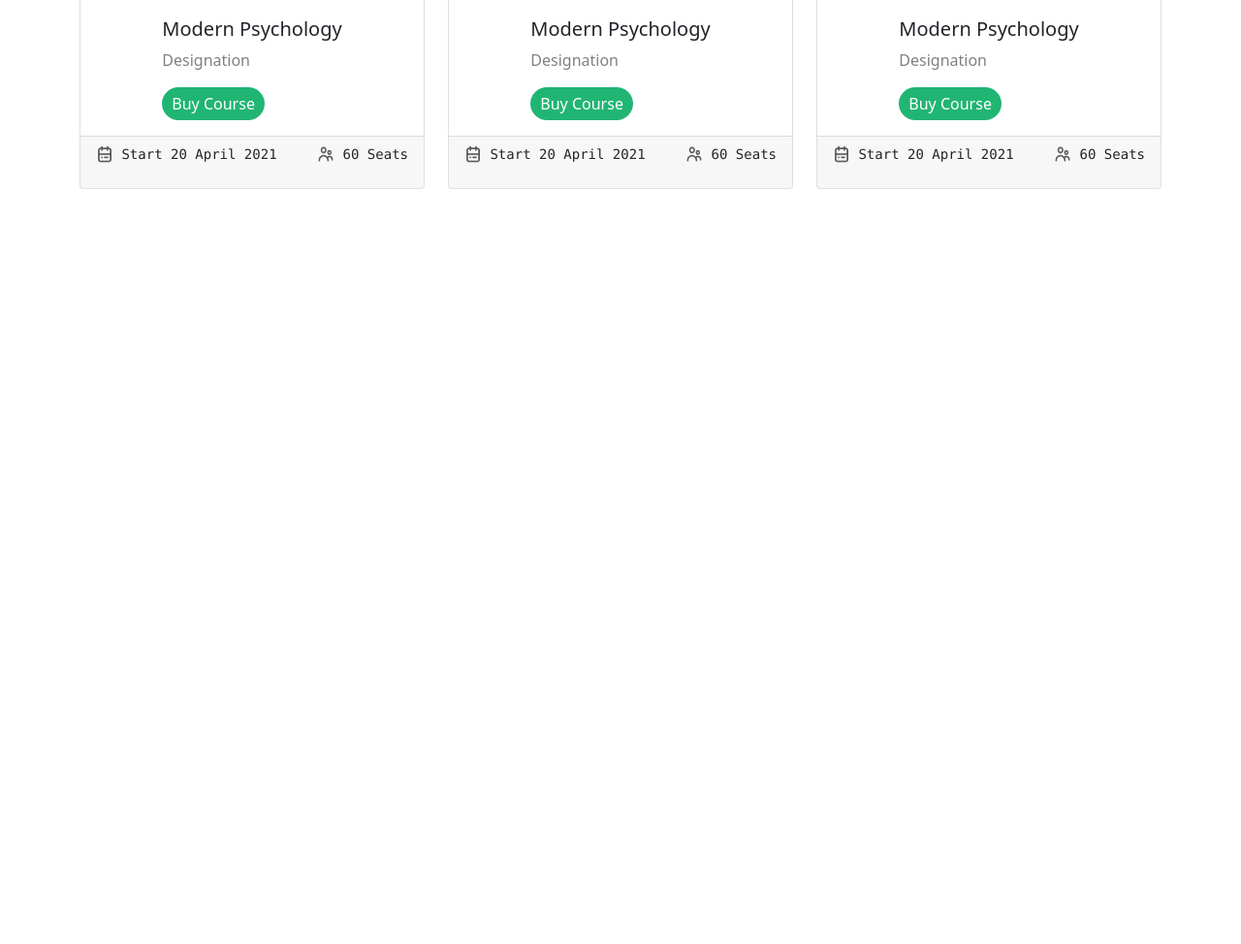
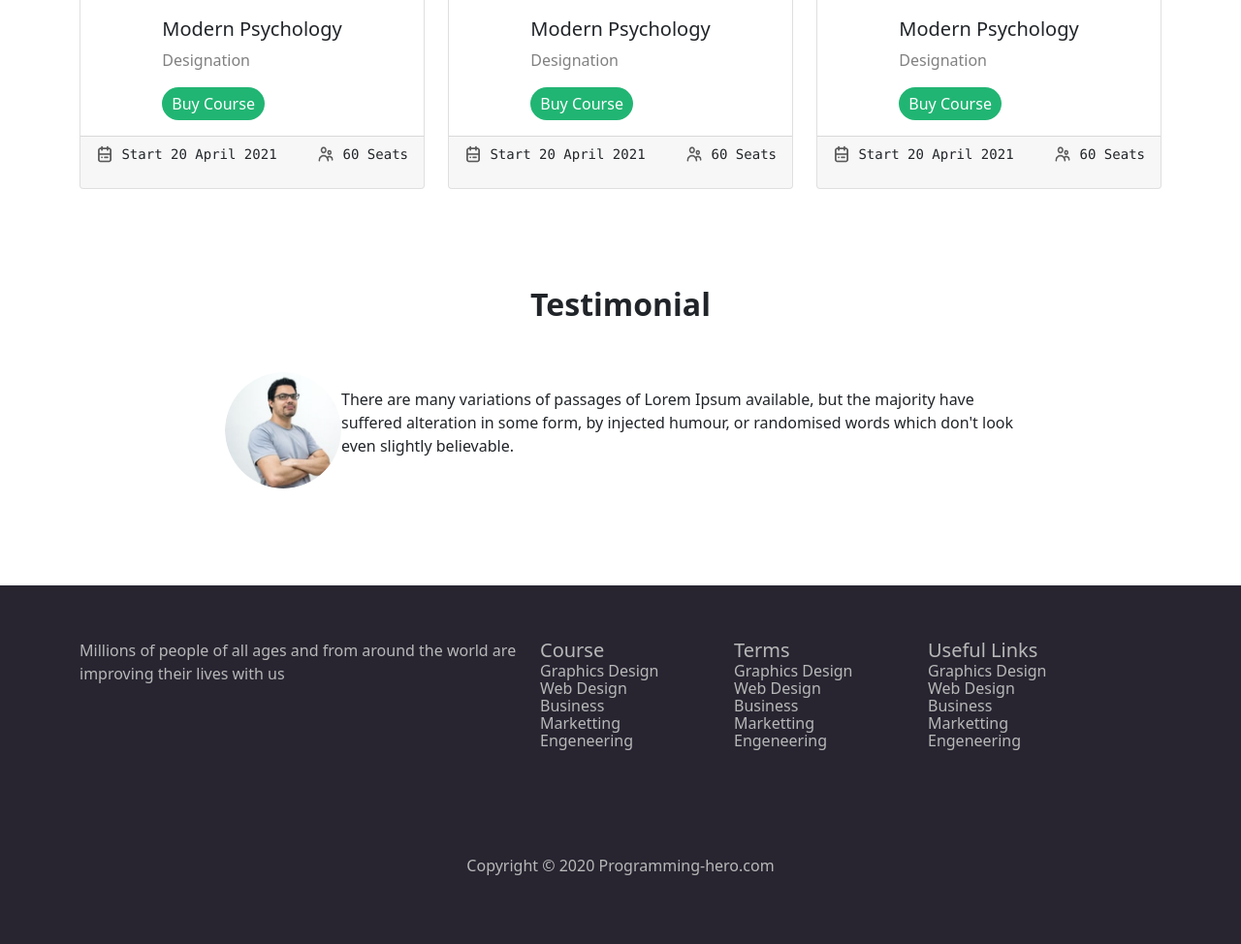
Before and after one commit to tamimhossen/e-school, a plain HTML site: page index.html in a window 1280 px wide. Shown: the part 1249-2223 px from the top of the page at 97% size. Before the commit the page ends 1544 px from the top, so only its background shows below. Drawn offline with nearby package versions, Linux system fonts and the light colour scheme.

Commit message:
e-school done

```diff
--- a/index.html
+++ b/index.html
@@ -190,6 +190,63 @@
           </div>
     </div>
 
+    <!-- course section end -->
+    <!-- Testimonial section started -->
+
+    <div class="container" id="testimonial">
+      <h2 class="course-title">Testimonial</h2>
+      <div class="d-flex margin align-items-center">
+        <img class="client" src="resources/Photos/Man.png" alt="">
+        <p>There are many variations of passages of Lorem Ipsum available, but the
+          majority have suffered alteration in some form, by injected humour,
+         or randomised words which don't look even slightly believable.</p>
+      </div>
+    </div>
+
+    <!-- Testimonial section end -->
+
+    <!-- Footer section started -->
+    <footer class="footer">
+
+      <div class="container">
+        <div class="row">
+          <div class="col-md-5 footer-row">
+            <p class="color-white">Millions of people of all ages and from around
+              the world are improving their lives with us</p>
+          </div>
+          <div class="col-md-7 footer-row d-flex">
+            <div class="col-md-2">
+              <h5 class="color-white">Course</h5>
+              <p class="color-white line">Graphics Design</p>
+              <p class="color-white line">Web Design</p>
+              <p class="color-white line">Business</p>
+              <p class="color-white line">Marketting</p>
+              <p class="color-white line">Engeneering</p>
+            </div>
+            <div class="col-md-2">
+              <h5 class="color-white">Terms</h5>
+              <p class="color-white line">Graphics Design</p>
+              <p class="color-white line">Web Design</p>
+              <p class="color-white line">Business</p>
+              <p class="color-white line">Marketting</p>
+              <p class="color-white line">Engeneering</p>
+            </div>
+            <div class="col-md-2">
+              <h5 class="color-white">Useful Links</h5>
+              <p class="color-white line">Graphics Design</p>
+              <p class="color-white line">Web Design</p>
+              <p class="color-white line">Business</p>
+              <p class="color-white line">Marketting</p>
+              <p class="color-white line">Engeneering</p>
+            </div>
+          </div>
+        </div>
+      </div>
+
+      <p class="color-white copywrite">Copyright © 2020 Programming-hero.com</p>
+
+    </footer>
+
     <script src="https://cdn.jsdelivr.net/npm/bootstrap@5.0.2/dist/js/bootstrap.bundle.min.js" integrity="sha384-MrcW6ZMFYlzcLA8Nl+NtUVF0sA7MsXsP1UyJoMp4YLEuNSfAP+JcXn/tWtIaxVXM" crossorigin="anonymous"></script>
 </body>
 </html>
--- a/style.css
+++ b/style.css
@@ -113,3 +113,43 @@ header{
 .card-footer{
     width: 100%;
 }
+
+.client{
+    width: 120px;
+    height: 120px;
+    border-radius: 50%;
+    -webkit-border-radius: 50%;
+    -moz-border-radius: 50%;
+    -ms-border-radius: 50%;
+    -o-border-radius: 50%;
+}
+
+.margin{
+    margin: 50px 150px;
+}
+
+.footer{
+    height: 370px;
+    max-width: 1440px;
+    background-color: #282531;
+}
+
+.color-white{
+    color: rgb(184, 184, 184);
+}
+
+.footer-row{
+    margin-top: 55px;
+}
+
+.line{
+    line-height: 2px;
+}
+
+.col-md-2{
+    width: 200px;
+}
+
+.copywrite{
+    text-align: center;
+}
```
